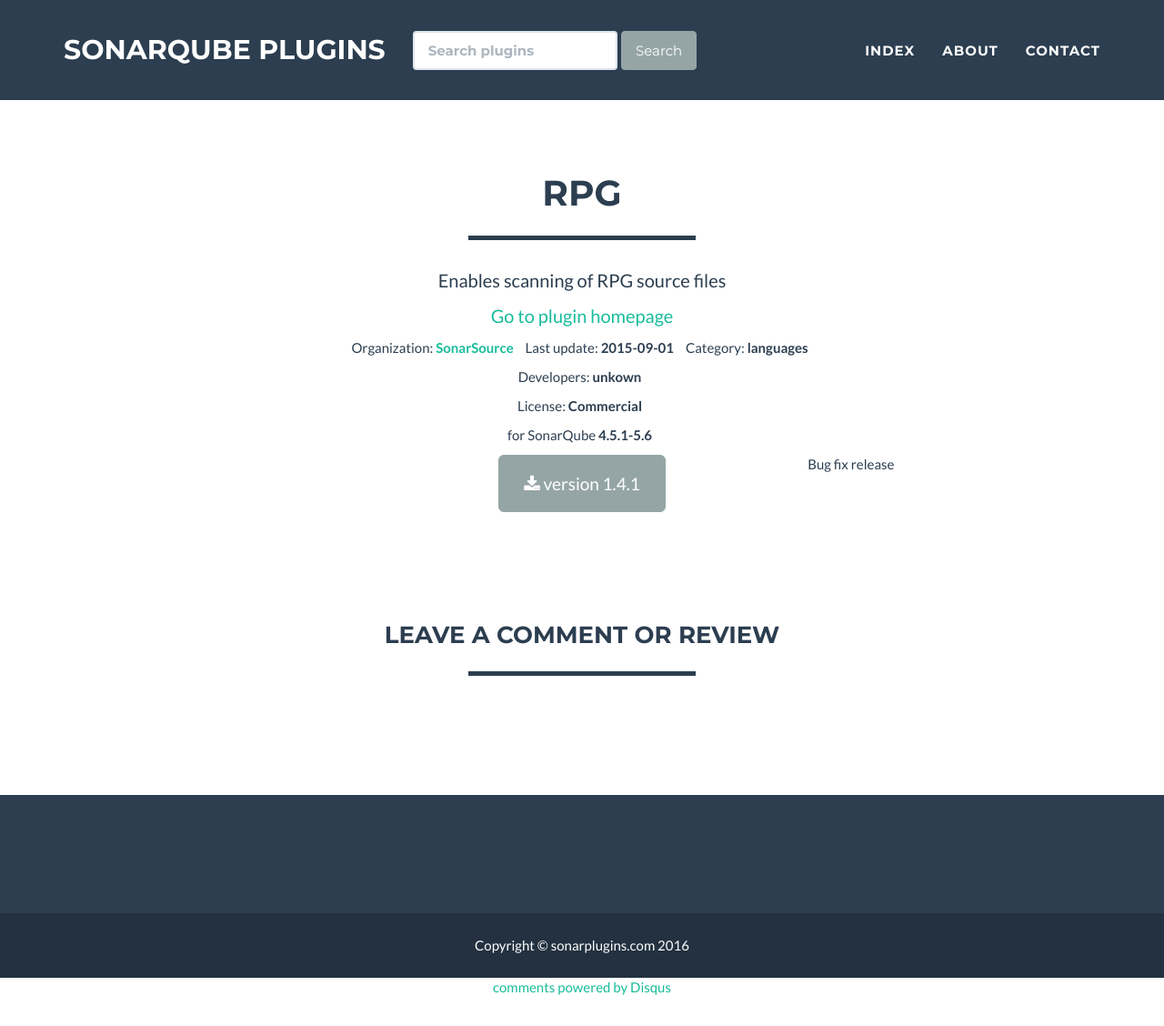
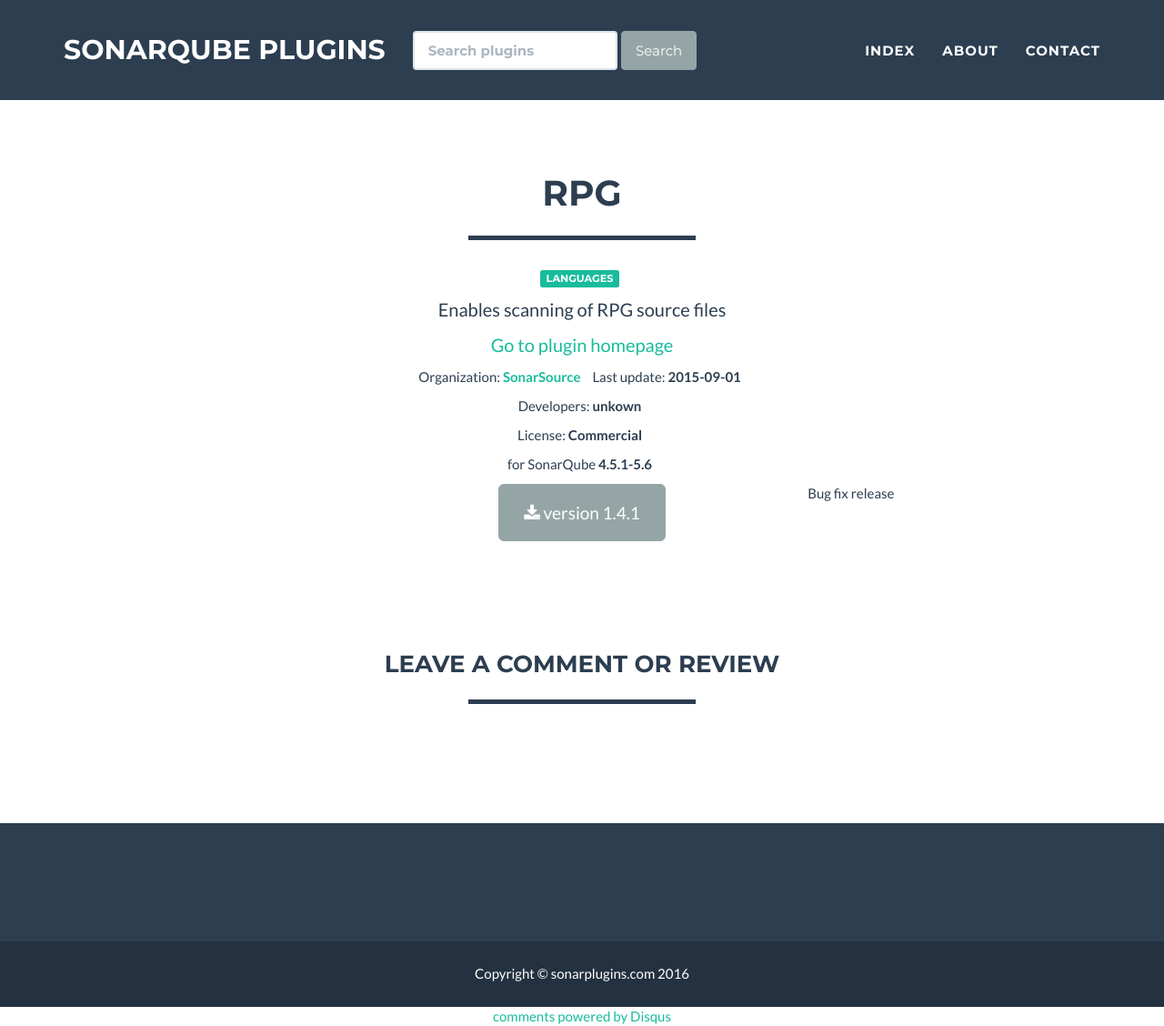
Before and after one commit to sonarplugins/sonarplugins.github.io, a Jekyll site: the page built from _posts/2015-09-01-rpg.markdown, in a window 1280 px wide and 1128 px high. Shown: the whole window at 91% size. Built offline with Jekyll 4.4.1, drawn with Linux system fonts in a browser that asks for light colours; comment, search, counter and statistics services are not loaded.

Commit message:
Move category to top

```diff
--- a/_layouts/plugin.html
+++ b/_layouts/plugin.html
@@ -50,6 +50,11 @@
                         <div class="modal-body">
                             <h1>{{ page.title }}</h1>
                             <hr class="star-primary">
+                            <ul class="list-inline item-details">
+                                <li>
+                                    <h5 class="label label-success">{{ page.category }}</h5>
+                                </li>
+                            </ul>
                             <!--img src="img/portfolio/{{ page.img }}" class="img-responsive img-centered" alt="{{ page.alt }}"-->
                             <p>{{ page.description }}</p>
 
@@ -64,10 +69,6 @@
                                 </li>
                                 <li>Last update:
                                     <strong>{{ page.download_date }}
-                                    </strong>
-                                </li>
-                                <li>Category:
-                                    <strong>{{ page.category }}
                                     </strong>
                                 </li>
                             </ul>
```
